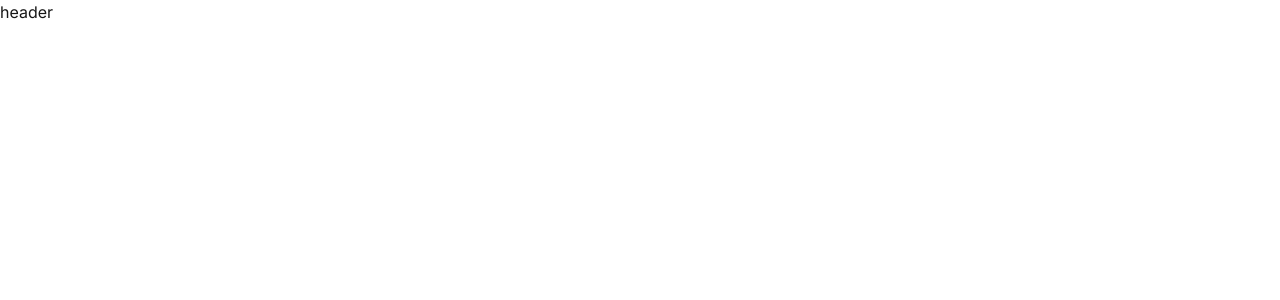
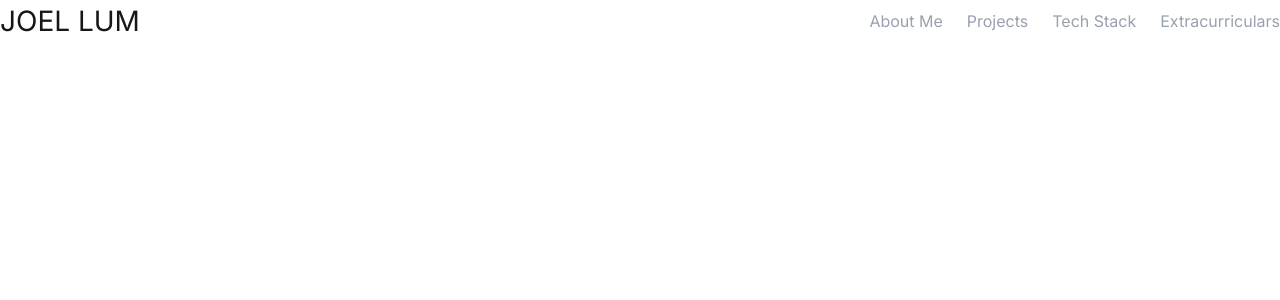
Before and after one commit to joellum1/portfolio, a Next.js app: page / in a window 1280 px wide. Shown: the top 300 px of the page. Built offline with nearby package versions, Linux system fonts and the light colour scheme.

Commit message:
Updated Header component

```diff
--- a/src/components/Header.tsx
+++ b/src/components/Header.tsx
@@ -1,7 +1,18 @@
 export default function Header() {
   return (
-    <header>
-      header
+    <header className="flex flex-row justify-between items-center">
+      <a href="/" className="text-[1.75rem]">
+        <span className="bold">JOEL LUM</span>
+      </a>
+
+      <nav>
+        <ul className="list-style-none flex flex-row gap-[1.5rem] text-gray-400">
+          <li><a href="/">About Me</a></li>
+          <li><a href="/">Projects</a></li>
+          <li><a href="/">Tech Stack</a></li>
+          <li><a href="/">Extracurriculars</a></li>
+        </ul>
+      </nav>
     </header>
   );
 }
```
